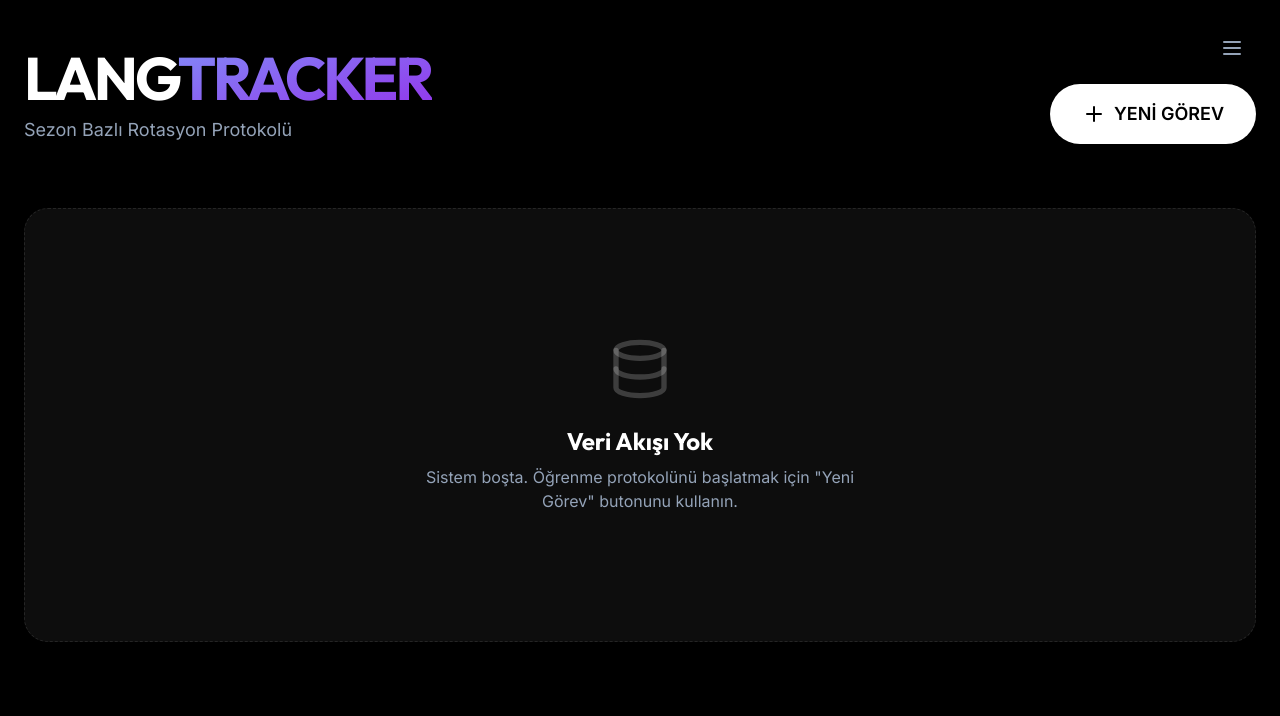
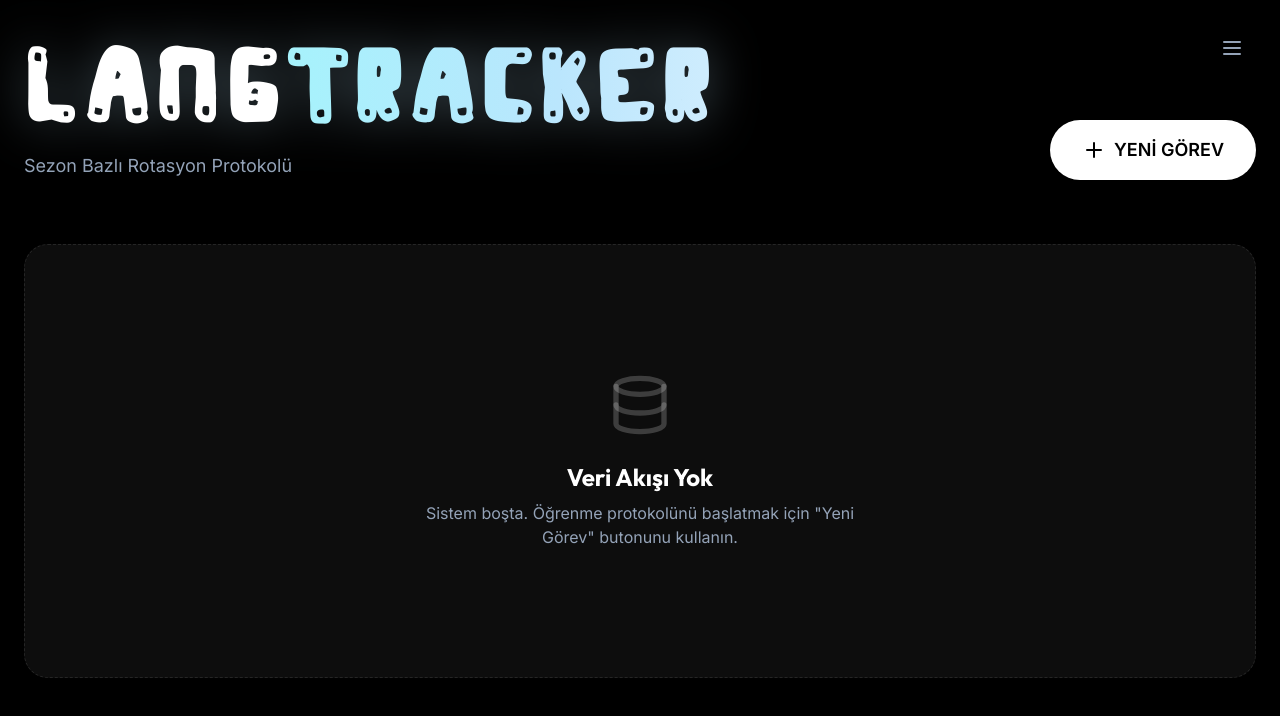
Before and after one commit to tugracoskun/lang-series-tracker, a React (Vite) app: page / in a window 1280 px wide. Shown: the top 716 px of the page. Built offline with nearby package versions, Linux system fonts and the light colour scheme.

Commit message:
feat: Add core series tracking application with TVMaze integration, state management, and initial UI.

```diff
--- a/src/App.jsx
+++ b/src/App.jsx
@@ -286,8 +286,8 @@ function App() {
 
                     <header className="flex justify-between items-end mb-16">
                         <div>
-                            <h1 className="text-5xl md:text-6xl font-display font-bold text-white tracking-tighter">
-                                LANG<span className="text-transparent bg-clip-text bg-gradient-to-br from-indigo-400 to-purple-600">TRACKER</span>
+                            <h1 className="text-6xl md:text-8xl font-codon font-bold text-white tracking-widest drop-shadow-[0_0_25px_rgba(186,230,253,0.3)] animate-float">
+                                LANG<span className="text-transparent bg-clip-text bg-[linear-gradient(to_right,#bae6fd,#e0f2fe,#a5f3fc,#bae6fd)] bg-[length:200%_auto] animate-shimmer-slow">TRACKER</span>
                             </h1>
                             <p className="text-slate-400 mt-2 text-lg">Sezon Bazlı Rotasyon Protokolü</p>
                         </div>
--- a/src/index.css
+++ b/src/index.css
@@ -1,3 +1,10 @@
+@font-face {
+    font-family: 'CodonCustom';
+    src: url('./assets/codon.ttf') format('truetype');
+    font-weight: normal;
+    font-style: normal;
+}
+
 @tailwind base;
 @tailwind components;
 @tailwind utilities;
--- a/tailwind.config.js
+++ b/tailwind.config.js
@@ -9,6 +9,7 @@ export default {
             fontFamily: {
                 sans: ['Inter', 'sans-serif'],
                 display: ['Outfit', 'sans-serif'],
+                codon: ['CodonCustom', 'sans-serif'],
                 mono: ['JetBrains Mono', 'monospace'],
             },
             colors: {
@@ -24,12 +25,16 @@ export default {
                 'slide-in-right': 'slideInRight 0.4s cubic-bezier(0.16, 1, 0.3, 1) forwards',
                 'pulse-slow': 'pulse 3s cubic-bezier(0.4, 0, 0.6, 1) infinite',
                 'scan': 'scan 2s linear infinite',
+                'shimmer-slow': 'shimmer 8s linear infinite',
+                'float': 'float 6s ease-in-out infinite',
             },
             keyframes: {
                 fadeIn: { '0%': { opacity: '0' }, '100%': { opacity: '1' } },
                 slideUp: { '0%': { opacity: '0', transform: 'translateY(40px)' }, '100%': { opacity: '1', transform: 'translateY(0)' } },
                 slideInRight: { '0%': { transform: 'translateX(100%)' }, '100%': { transform: 'translateX(0)' } },
-                scan: { '0%': { transform: 'translateY(-100%)' }, '100%': { transform: 'translateY(100%)' } }
+                scan: { '0%': { transform: 'translateY(-100%)' }, '100%': { transform: 'translateY(100%)' } },
+                shimmer: { '0%': { backgroundPosition: '0% 50%' }, '100%': { backgroundPosition: '200% 50%' } },
+                float: { '0%, 100%': { transform: 'translateY(0)' }, '50%': { transform: 'translateY(-10px)' } }
             }
         },
     },
```
Also changed, not shown: src/assets/codon.ttf (added).
